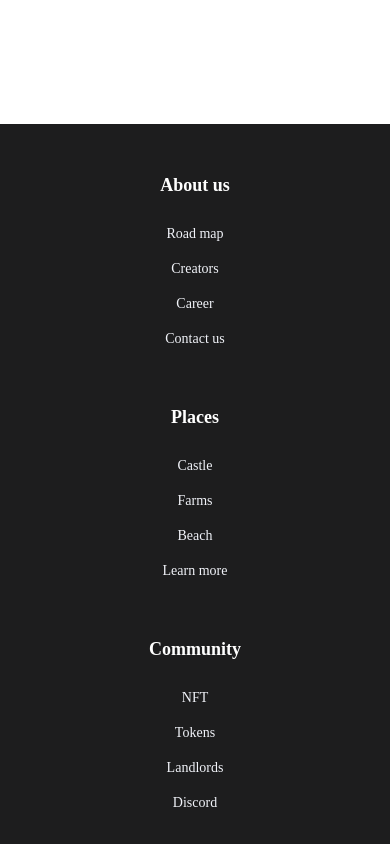
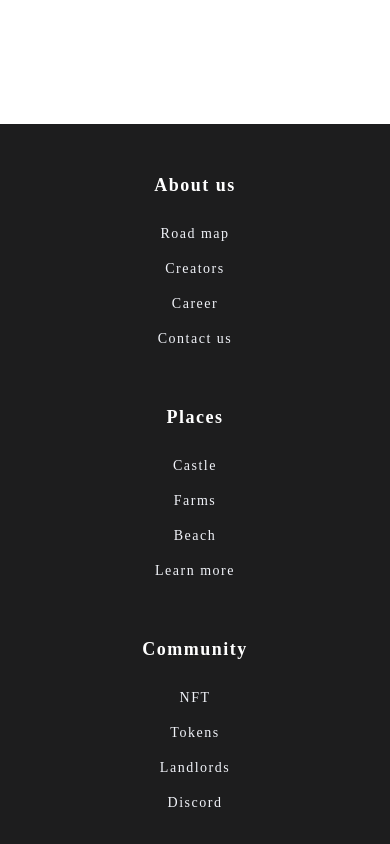
Before and after one commit to HenryAgu/Metabnb, a React (Create React App) app: page /community in a window 390 px wide. Shown: the part 720-1564 px from the top of the page. Built offline with nearby package versions, Linux system fonts and the light colour scheme; a web font is replaced by a local one.

Commit message:
fix: aligned all footer to the center

```diff
--- a/src/components/Footer.css
+++ b/src/components/Footer.css
@@ -88,6 +88,7 @@ footer {
     justify-content: center;
     align-items: center;
     text-align: center;
+    letter-spacing: 1.5px;
     gap: 50px;
   }
   .footer-list li{
```
